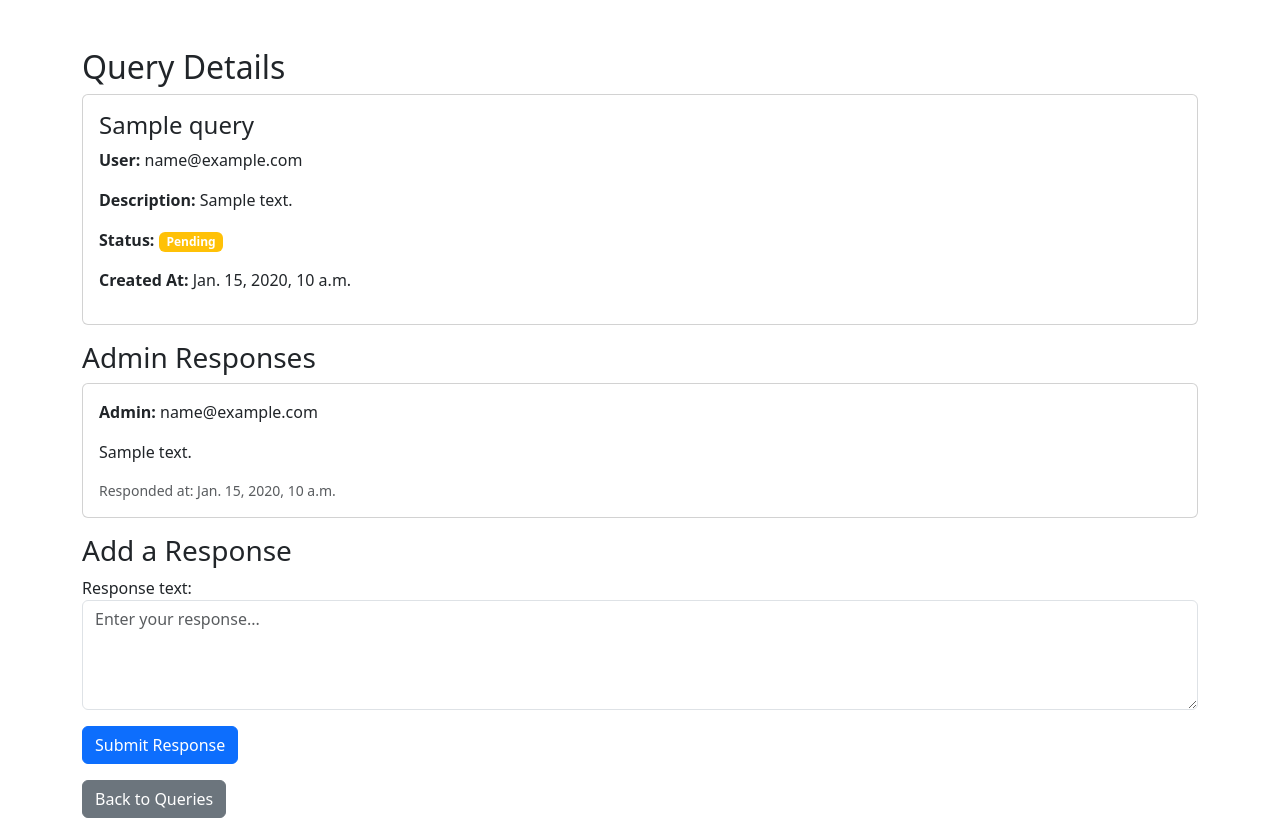
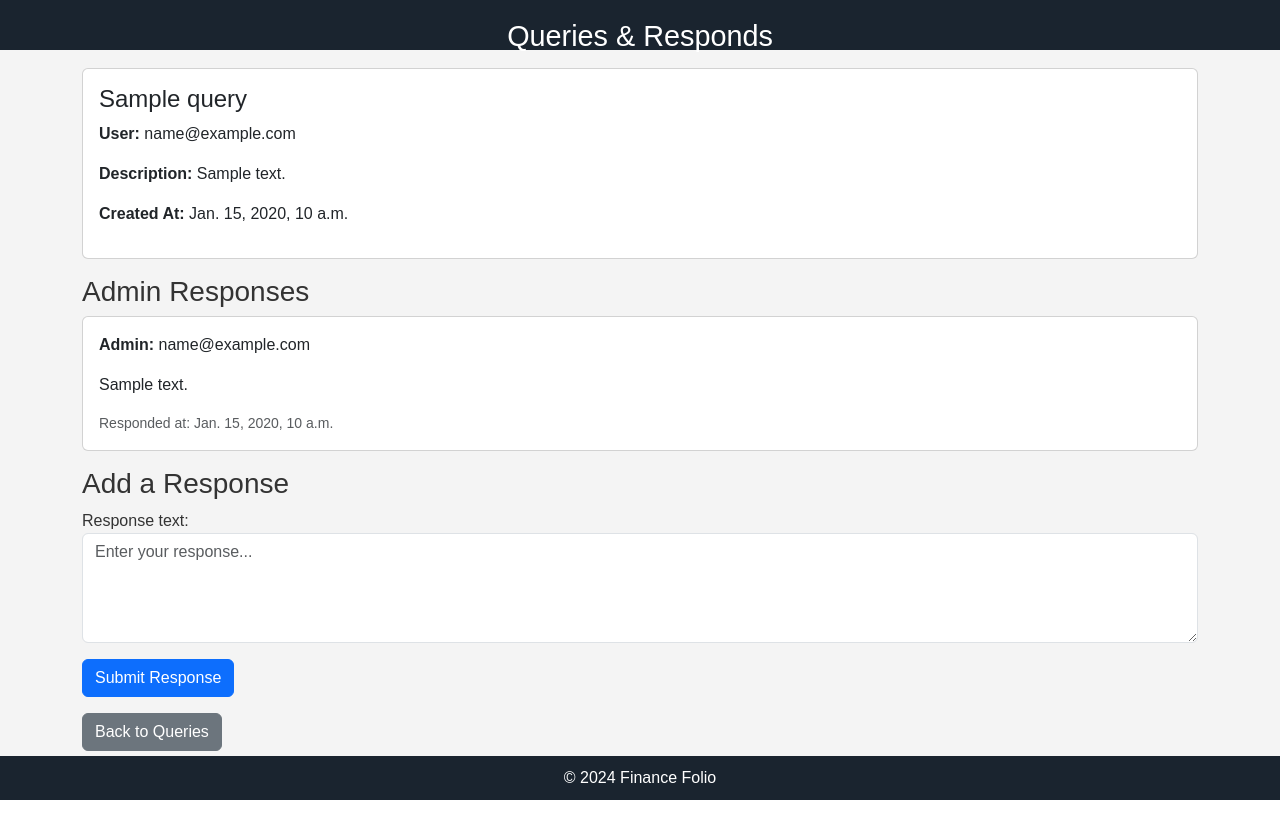
Before and after one commit to ashlybaby/MiniProject, a Django app: page /response/1/ in a window 1280 px wide. Run offline with Django 4.2, Linux system fonts and the light colour scheme; a user stored in the database is signed in; tables that the repository leaves empty hold one stand-in row (values such as "Sample post"); parts of the project's set-up code (start-up, migrations or seed data) failed here and were passed over.

Commit message:
query section modified

```diff
--- a/financefolio/myapp/templates/admin_query_response.html
+++ b/financefolio/myapp/templates/admin_query_response.html
@@ -16,7 +16,7 @@
         <h4>{{ query.title }}</h4>
         <p><strong>User:</strong> {{ query.user.email }}</p>
         <p><strong>Description:</strong> {{ query.description }}</p>
-        <p><strong>Status:</strong>
+        {% comment %} <p><strong>Status:</strong>
             {% if query.status == 'P' %}
                 <span class="badge bg-warning">Pending</span>
             {% elif query.status == 'R' %}
@@ -24,7 +24,7 @@
             {% elif query.status == 'C' %}
                 <span class="badge bg-danger">Closed</span>
             {% endif %}
-        </p>
+        </p> {% endcomment %}
         <p><strong>Created At:</strong> {{ query.created_at }}</p>
     </div>
 
--- a/financefolio/myapp/templates/admin_response.html
+++ b/financefolio/myapp/templates/admin_response.html
@@ -7,16 +7,67 @@
     <title>Admin Query Response</title>
     <link rel="stylesheet" href="{% static 'css/styles.css' %}">
     <link rel="stylesheet" href="https://cdn.jsdelivr.net/npm/bootstrap@5.3.0/dist/css/bootstrap.min.css">
+    <style>
+        body {
+            font-family: Arial, sans-serif;
+            background-color: #f4f4f4;
+            color: #333;
+            margin: 0;
+            padding: 20px;
+        }
+        .header {
+            background-color: #1a242f;
+            color: white;
+            padding: 15px;
+            text-align: center;
+            font-size: 1.8em;
+            position: fixed;
+            top: 0;
+            left: 0;
+            right: 0;
+            z-index: 1000;
+            height: 50px;
+        }
+        .home-icon {
+            position: absolute;
+            left: 20px;
+            top: 50%;
+            transform: translateY(-50%);
+            color: white;
+            font-size: 1.1em;
+        }
+        .container {
+            margin-top: 80px; /* Adjust margin to avoid overlap with fixed header */
+        }
+        footer {
+            background-color: #1a242f;
+            color: white;
+            text-align: center;
+            padding: 10px;
+            width: 100%;
+            position: fixed;
+            bottom: 0;
+            left: 0;
+            right: 0;
+        }
+    </style>
 </head>
 <body>
 
+    <div class="header">
+        <a href="{% url 'index' %}" class="home-icon" title="Home">
+            <i class="fas fa-home"></i> <!-- Home icon -->
+        </a>
+        <span>Queries & Responds</span>
+    </div>  <!-- Added header here -->
+
 <div class="container mt-5">
-    <h2>Query Details</h2>
+    {% comment %} <h2>Query Details</h2> {% endcomment %}
     <div class="card p-3 mb-3">
         <h4>{{ query.title }}</h4>
         <p><strong>User:</strong> {{ query.user.email }}</p>
         <p><strong>Description:</strong> {{ query.description }}</p>
-        <p><strong>Status:</strong>
+        {% comment %} <p><strong>Status:</strong>
             {% if query.status == 'P' %}
                 <span class="badge bg-warning">Pending</span>
             {% elif query.status == 'R' %}
@@ -24,7 +75,7 @@
             {% elif query.status == 'C' %}
                 <span class="badge bg-danger">Closed</span>
             {% endif %}
-        </p>
+        </p> {% endcomment %}
         <p><strong>Created At:</strong> {{ query.created_at }}</p>
     </div>
 
@@ -51,5 +102,9 @@
     <a href="{% url 'admin_query_list' %}" class="btn btn-secondary mt-3">Back to Queries</a>
 </div>
 
+  <!-- Added footer here -->
+<footer>
+    © 2024 Finance Folio
+</footer>
 </body>
 </html>
--- a/financefolio/myapp/templates/guestlogin.html
+++ b/financefolio/myapp/templates/guestlogin.html
@@ -210,7 +210,8 @@
     <header>
         <nav>
             <ul>
-                <li><a href="{% url 'register' %}">Register to create your own profile</a></li>
+                <li><a href="{% url 'guest_article_demo' %}">Article</a></li>
+                {% comment %} <li><a href="{% url 'register' %}">Register to create your own profile</a></li> {% endcomment %}
                 {% comment %} <li><a href="{% url 'index' %}">Back Home</a></li> {% endcomment %}
                 <li><a href="#" id="tutorialsBtn">Financial Management Tutorials</a></li>
                 <li><a href="#" id="goalsBtn">Goals</a></li>
--- a/financefolio/myapp/templates/userdashboard.html
+++ b/financefolio/myapp/templates/userdashboard.html
@@ -762,6 +762,7 @@
                  <h3>Set Goals</h3>
                  <button onclick="window.location.href='{% url 'goal_view' %}'" id="goal-button">Set Goals</button>
                 </div>
+
 
 
 
--- a/financefolio/myapp/urls.py
+++ b/financefolio/myapp/urls.py
@@ -90,6 +90,7 @@ urlpatterns = [
     path('query/edit/<int:query_id>/', views.edit_query, name='edit_query'),
     path('query/delete/<int:query_id>/', views.delete_query, name='delete_query'),
     path('response/<int:query_id>/', views.admin_response_view, name='admin_response'),
+    path('guest/articles/', views.guest_article_demo, name='guest_article_demo'),
 
 
 
--- a/financefolio/myapp/views.py
+++ b/financefolio/myapp/views.py
@@ -1015,7 +1015,7 @@ def financial_report_all_users(request):
                 goal_data = []
                 for goal in goals:
                     # Determine the goal status
-                    status = 'Success' if float(goal.current_amount) >= float(goal.target_amount) else 'Failed'
+                    status = 'Success' if float(goal.current_amount) >= float(goal.target_amount) else 'Success'
 
                     goal_data.append({
                         'name': goal.name,
@@ -1950,3 +1950,10 @@ from .models import Query, AdminResponse
 def user_queries(request):
     queries = Query.objects.filter(user=request.user).prefetch_related('response')
     return render(request, 'user_quries.html', {'queries': queries})
+
+from django.shortcuts import render
+from .models import Article
+
+def guest_article_demo(request):
+    articles = Article.objects.all().order_by('-date_posted')  # Fetch all articles sorted by date
+    return render(request, 'guest_article_demo.html', {'articles': articles})
```
Also changed, not shown: financefolio/expenses.csv (+2 -9 lines), financefolio/myapp/templates/admin_queries.html (+4 -4 lines), financefolio/myapp/templates/guest_article_demo.html (added, +126 -0 lines), financefolio/myapp/templates/user_queries.html (+2 -12 lines).
